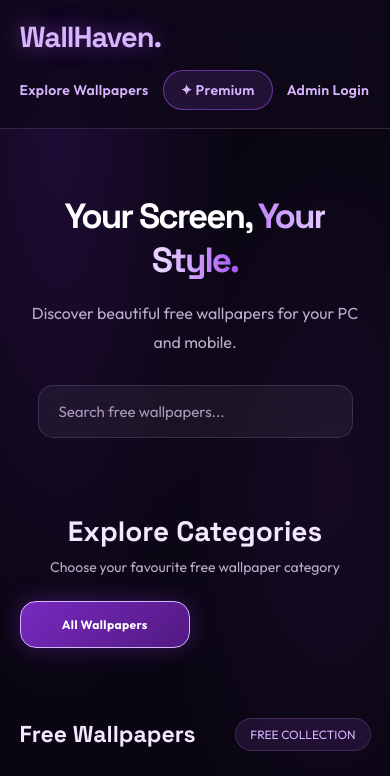
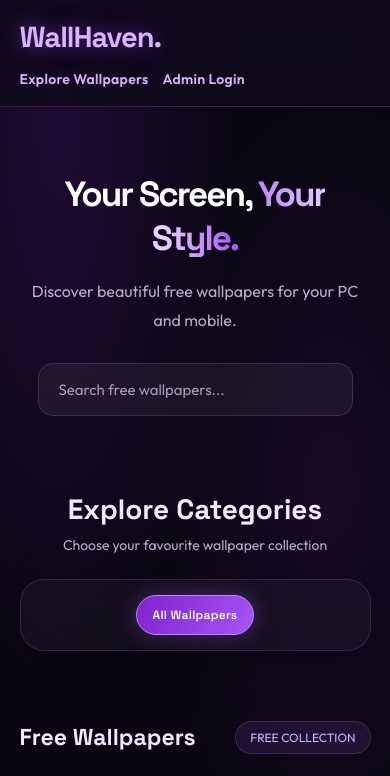
Before and after one commit to rohithsathiyaraj2-cyber/wallhaven, a website: page explore.html in a window 390 px wide. Shown: the top 776 px of the page. Drawn offline with Linux system fonts and the light colour scheme; no server answers.

Commit message:
Add premium glass category button

```diff
--- a/explore.html
+++ b/explore.html
@@ -79,13 +79,6 @@ header nav a:hover{
     text-shadow:0 0 14px var(--purple);
 }
 
-header nav .premium-link{
-    padding:10px 17px;
-    border:1px solid #a855f788;
-    border-radius:25px;
-    background:rgba(168,85,247,.13);
-}
-
 .hero{
     text-align:center;
     padding:85px 20px 45px;
@@ -134,7 +127,11 @@ header nav .premium-link{
     background:rgba(255,255,255,.09);
 }
 
-.categories{padding:30px 8% 40px}
+/* CATEGORY GLASS SECTION */
+
+.categories{
+    padding:30px 8% 40px;
+}
 
 .category-heading{
     text-align:center;
@@ -155,43 +152,80 @@ header nav .premium-link{
 }
 
 .category-grid{
-    display:grid;
-    grid-template-columns:repeat(4,minmax(0,1fr));
-    gap:15px;
+    display:flex;
+    justify-content:center;
+    align-items:center;
+    flex-wrap:wrap;
+    gap:14px;
+    max-width:1100px;
+    margin:auto;
+    padding:22px;
+    border:1px solid rgba(192,132,252,.18);
+    border-radius:24px;
+    background:rgba(255,255,255,.035);
+    backdrop-filter:blur(25px);
+    box-shadow:0 15px 45px rgba(0,0,0,.22);
 }
 
 .category-btn{
-    padding:19px 12px;
-    border:1px solid var(--glass-border);
-    border-radius:16px;
-    background:rgba(255,255,255,.045);
-    backdrop-filter:blur(18px);
-    color:#d8b4fe;
+    position:relative;
+    padding:13px 23px;
+    border:1px solid rgba(216,180,254,.19);
+    border-radius:50px;
+    background:linear-gradient(135deg,rgba(255,255,255,.075),rgba(168,85,247,.055));
+    backdrop-filter:blur(20px);
+    color:#d8c7ed;
+    font-family:'Space Grotesk',sans-serif;
     font-size:14px;
-    font-weight:700;
-    letter-spacing:.4px;
+    font-weight:600;
+    letter-spacing:.3px;
     cursor:pointer;
-    transition:.3s;
-    text-transform:capitalize;
-    overflow-wrap:anywhere;
+    transition:all .3s ease;
+    overflow:hidden;
 }
 
 .category-btn:hover{
-    transform:translateY(-4px);
+    transform:translateY(-3px);
+    color:white;
     border-color:#c084fc;
-    background:rgba(168,85,247,.13);
-    box-shadow:0 8px 25px #9333ea30;
-    color:white;
+    background:rgba(168,85,247,.17);
+    box-shadow:0 7px 25px rgba(168,85,247,.22);
 }
 
 .category-btn.active{
-    background:linear-gradient(135deg,rgba(147,51,234,.8),rgba(107,33,168,.75));
-    border-color:#d8b4fe;
     color:white;
-    box-shadow:0 0 24px #9333ea55;
+    border-color:#c084fc;
+    background:linear-gradient(120deg,#7e22ce,#a855f7);
+    box-shadow:0 0 22px rgba(168,85,247,.35);
 }
 
-.gallery{padding:30px 8% 75px}
+.category-btn.free-category{
+    color:#86efac;
+    border-color:rgba(74,222,128,.3);
+}
+
+.category-btn.free-category:hover{
+    background:rgba(34,197,94,.13);
+    border-color:#4ade80;
+    box-shadow:0 0 22px rgba(74,222,128,.2);
+}
+
+.category-btn.premium-category{
+    color:#e9d5ff;
+    border-color:rgba(192,132,252,.55);
+    background:linear-gradient(120deg,rgba(126,34,206,.24),rgba(168,85,247,.15));
+    box-shadow:inset 0 0 15px rgba(168,85,247,.08);
+}
+
+.category-btn.premium-category:hover{
+    border-color:#d8b4fe;
+    background:linear-gradient(120deg,#6b21a8,#9333ea);
+    box-shadow:0 0 28px rgba(168,85,247,.4);
+}
+
+.gallery{
+    padding:30px 8% 75px;
+}
 
 .gallery-heading{
     display:flex;
@@ -348,7 +382,6 @@ footer p{
 
 @media(max-width:900px){
     .cards{grid-template-columns:repeat(2,minmax(0,1fr))}
-    .category-grid{grid-template-columns:repeat(2,minmax(0,1fr))}
 }
 
 @media(max-width:600px){
@@ -357,8 +390,8 @@ footer p{
     .hero{padding-top:65px}
     .gallery,.categories{padding-left:5%;padding-right:5%}
     .cards{grid-template-columns:1fr}
-    .category-grid{grid-template-columns:repeat(2,minmax(0,1fr));gap:10px}
-    .category-btn{padding:15px 8px;font-size:12px}
+    .category-grid{gap:10px;padding:15px 10px}
+    .category-btn{padding:11px 16px;font-size:12px}
     .gallery h2{font-size:23px}
 }
 </style>
@@ -370,7 +403,6 @@ footer p{
     <a class="logo" href="index.html">WallHaven.</a>
     <nav>
         <a href="#gallery">Explore Wallpapers</a>
-        <a class="premium-link" href="premium.html">✦ Premium</a>
         <a href="admin.html">Admin Login</a>
     </nav>
 </header>
@@ -384,8 +416,9 @@ footer p{
 <section class="categories">
     <div class="category-heading">
         <h2>Explore Categories</h2>
-        <p>Choose your favourite free wallpaper category</p>
+        <p>Choose your favourite wallpaper collection</p>
     </div>
+
     <div class="category-grid" id="categoryGrid">
         <button class="category-btn active" data-category="all">All Wallpapers</button>
     </div>
@@ -396,6 +429,7 @@ footer p{
         <h2 id="galleryTitle">Free Wallpapers</h2>
         <span class="gallery-label">FREE COLLECTION</span>
     </div>
+
     <div class="cards" id="cards">
         <p>Loading wallpapers...</p>
     </div>
@@ -426,15 +460,19 @@ let selectedCategory = "all";
 
 async function readJson(response) {
     const data = await response.json().catch(() => ({}));
+
     if (!response.ok) {
         throw new Error(data.error || "Request failed. Please try again.");
     }
+
     return data;
 }
 
 function formatPrice(pricePaise) {
     const value = Number(pricePaise);
+
     if (!Number.isFinite(value) || value < 0) return null;
+
     return (value / 100).toFixed(2);
 }
 
@@ -452,23 +490,45 @@ function createCategories() {
 
     const buttons = [
         {name:"All Wallpapers",value:"all"},
-        {name:"Free",value:"free"}
+        {name:"Free",value:"free",className:"free-category"}
     ];
 
     buttons.forEach(item => {
         const button = document.createElement("button");
+
         button.className = "category-btn";
         button.textContent = item.name;
         button.dataset.category = item.value;
 
-        if (item.value === "all") button.classList.add("active");
+        if(item.className){
+            button.classList.add(item.className);
+        }
+
+        if(item.value === "all"){
+            button.classList.add("active");
+        }
 
         button.addEventListener("click", () => selectCategory(item.value));
+
         categoryGrid.appendChild(button);
     });
 
+    // Premium opens the separate premium page
+    const premiumButton = document.createElement("button");
+
+    premiumButton.className = "category-btn premium-category";
+    premiumButton.textContent = "✦ Premium";
+
+    premiumButton.addEventListener("click", () => {
+        window.location.href = "premium.html";
+    });
+
+    categoryGrid.appendChild(premiumButton);
+
+    // Free wallpaper categories
     categories.forEach(category => {
         const button = document.createElement("button");
+
         button.className = "category-btn";
         button.textContent = category;
         button.dataset.category = "category:" + category;
@@ -485,7 +545,10 @@ function selectCategory(category) {
     selectedCategory = category;
 
     document.querySelectorAll(".category-btn").forEach(button => {
-        button.classList.toggle("active",button.dataset.category === category);
+        button.classList.toggle(
+            "active",
+            button.dataset.category === category
+        );
     });
 
     document.getElementById("galleryTitle").textContent =
@@ -508,7 +571,10 @@ function renderWallpapers() {
         if (selectedCategory === "all" || selectedCategory === "free") {
             matchesCategory = isFree;
         } else if (selectedCategory.startsWith("category:")) {
-            const categoryName = selectedCategory.replace("category:","").toLowerCase();
+            const categoryName = selectedCategory
+                .replace("category:","")
+                .toLowerCase();
+
             matchesCategory =
                 isFree &&
                 String(wallpaper.category || "").toLowerCase() === categoryName;
@@ -526,8 +592,10 @@ function renderWallpapers() {
 
     if (!filtered.length) {
         const message = document.createElement("p");
+
         message.className = "empty-message";
         message.textContent = "No free wallpapers found in this category.";
+
         cardsContainer.appendChild(message);
         return;
     }
@@ -541,6 +609,7 @@ function renderWallpapers() {
 
         if (wallpaper.preview_url) {
             const img = document.createElement("img");
+
             img.src = wallpaper.preview_url;
             img.alt = (wallpaper.title || "Wallpaper") + " preview";
             img.loading = "lazy";
@@ -566,6 +635,7 @@ function renderWallpapers() {
 
         const price = formatPrice(wallpaper.price_paise);
         const button = document.createElement("button");
+
         button.className = "buy";
         button.dataset.wallpaperId = wallpaper.id || "";
 
@@ -574,11 +644,12 @@ function renderWallpapers() {
             button.disabled = true;
         } else {
             button.textContent = "Free Download";
-            button.addEventListener("click",freeDownload);
+            button.addEventListener("click", freeDownload);
         }
 
         details.append(title,description,button);
         card.append(preview,details);
+
         cardsContainer.appendChild(card);
     });
 }
@@ -591,11 +662,13 @@ async function loadWallpapers() {
         const result = await readJson(response);
 
         allWallpapers = result.wallpapers || [];
+
         createCategories();
         renderWallpapers();
 
     } catch(error) {
         console.error("Wallpaper loading error:",error);
+
         cardsContainer.innerHTML =
             "<p class='empty-message'>Wallpapers could not load. Please refresh the page.</p>";
     }
@@ -611,6 +684,7 @@ async function freeDownload(event) {
     }
 
     const originalText = button.textContent;
+
     button.disabled = true;
     button.textContent = "Preparing download...";
 
@@ -631,7 +705,9 @@ async function freeDownload(event) {
 
     } catch(error) {
         console.error("Free download error:",error);
+
         alert("Download error: " + error.message);
+
         button.disabled = false;
         button.textContent = originalText;
     }
```
